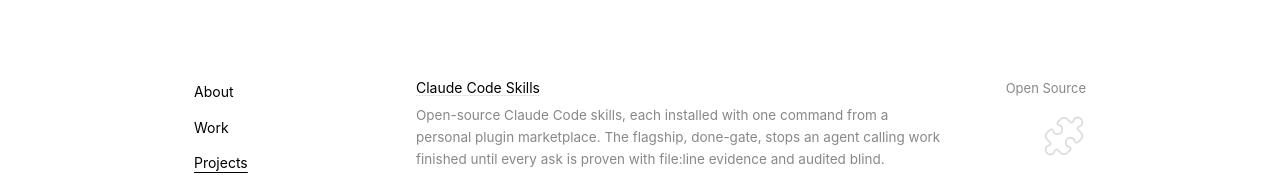
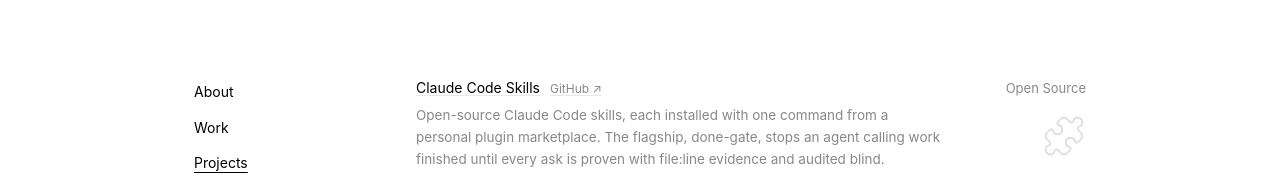
Before and after one commit to iampreetdave-max/portfolio, a Next.js app: page /projects in a window 1280 px wide. Shown: the top 175 px of the page. Built offline with nearby package versions, Linux system fonts and the light colour scheme; no server answers.

Commit message:
Projects list: GitHub link on every row with a public repo

```diff
--- a/app/globals.css
+++ b/app/globals.css
@@ -196,6 +196,8 @@ a { color: inherit; text-decoration: none; }
 .prow { position: relative; }
 .prow-link::after { content: ""; position: absolute; inset: 0; }
 .prow-link:focus-visible { outline: 2px solid var(--text); outline-offset: 3px; }
+/* sits above the row-wide .prow-link overlay so it stays clickable */
+.prow-gh { position: relative; z-index: 1; margin-left: 10px; font-size: 12px; color: var(--text-2); }
 .prow:hover .row-title a { text-decoration-color: var(--text-2); }
 .prow-more { display: grid; grid-template-rows: 0fr; transition: grid-template-rows .35s cubic-bezier(.22,1,.36,1); }
 .prow-more > div { overflow: hidden; }
--- a/app/projects/page.tsx
+++ b/app/projects/page.tsx
@@ -21,6 +21,9 @@ export default function ProjectsPage() {
               <div className="row-main">
                 <div className="row-title">
                   <Link href={`/projects/${p.id}`} className="prow-link">{p.name}</Link>
+                  {p.href?.includes("github.com") && (
+                    <a href={p.href} className="prow-gh" target="_blank" rel="noopener noreferrer" aria-label={`${p.name} code on GitHub`}>GitHub &#8599;</a>
+                  )}
                 </div>
                 <div className="row-note">{c?.hook ?? p.note}</div>
                 {c?.proof && (
```
